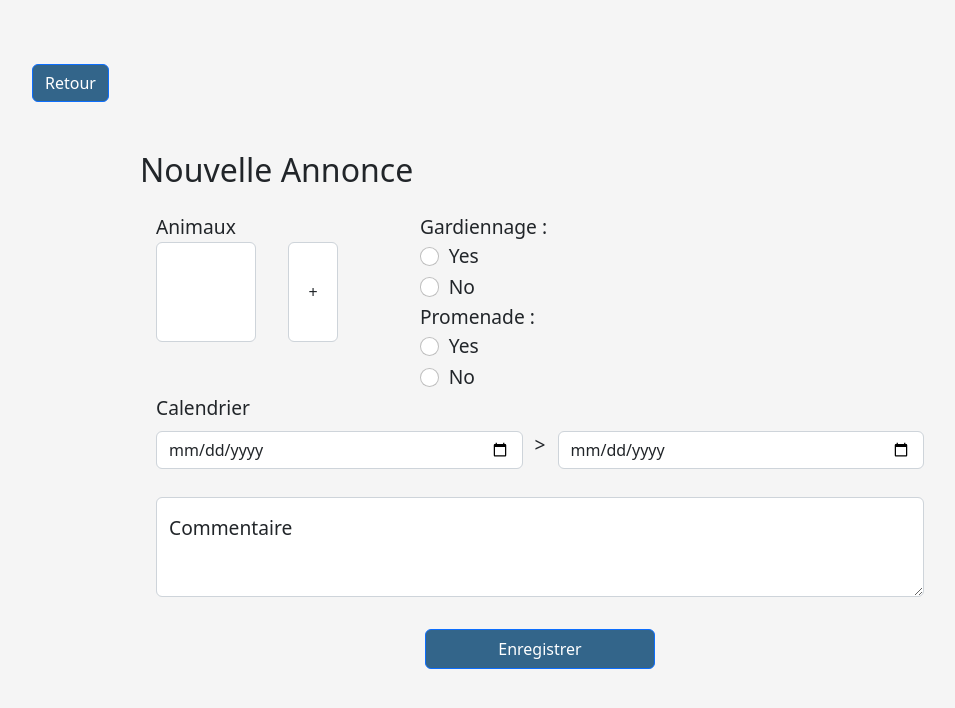
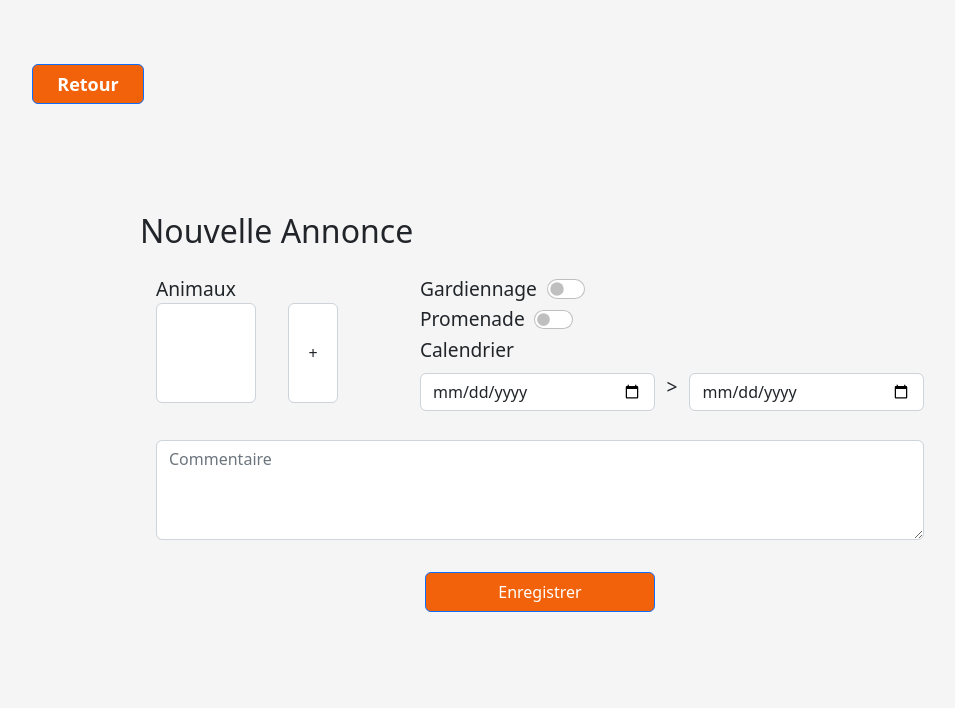
Before and after one commit to TommyRiquet/HappyPets, a React (Create React App) app in the folder Web App Frontend/: page /annonces/new in a window 1280 px wide. Shown: the top 708 px of the page, without its empty margins (128-1083 px from the left). Built offline with nearby package versions, Linux system fonts and the light colour scheme.

Commit message:
Ajout Poids Annonce + Modification Colors

```diff
--- a/Web App Frontend/src/Components/AnimalCard/AnimalCard.css
+++ b/Web App Frontend/src/Components/AnimalCard/AnimalCard.css
@@ -1,4 +1,4 @@
-
+/*Carte annonce*/
 .annonce-card{
     background-color: #1e1e1e;
     border-radius: 10px;
@@ -10,16 +10,20 @@
     transform: scale(1.01);
     box-shadow: #1e1e1e 0 0 7px 0;
   }
+
+/*Taille du nom et de la race*/
   .annonce-card .annonce-name, .annonce-card .annonce-race {
     font-size: 1.2em;
     font-weight: bold;
   }
 
+/*Photo de l'annonce*/
   .annonce-picture{
     width: 80px !important;
     height: 80px !important;
   }
 
+/*Nom du User, localité et date de l'annonce*/
 .annonce-user-firstname, .annonce-localite, .annonce-date{
   float: right;
   color: grey;
@@ -30,7 +34,16 @@
   bottom: 10px;
 }
 
-.multiple-pet-annonce{
-  border: 2px rgb(172, 172, 172) solid;
-  border-radius: 20px;
+/*Poids de l'animal*/
+.annonce-pets-weight{
+  color: grey;
+  font-size: 0.8em;
 }
+
+/*Description de l'annonce*/
+.annonce-info-checkbox{
+  margin-top: 10px;
+  margin-bottom: 10px;
+  color: grey;
+  font-size: 0.8em;
+}
--- a/Web App Frontend/src/Components/AnimalCard/AnimalCard.js
+++ b/Web App Frontend/src/Components/AnimalCard/AnimalCard.js
@@ -5,7 +5,7 @@ import { Card, Row, Col, } from 'react-bootstrap';
 import './AnimalCard.css';
 
 function AnimalCard(props) {
-  const MaxNumberOfPetsPerAnnonce = 2;
+  const MaxNumberOfPetsPerAnnonce = 3;
 
   return (
     <div className="AnimalCard">
@@ -19,11 +19,20 @@ function AnimalCard(props) {
                     :
                     <Row xs={3} md={2} lg={2} xl={2} xxl={2}>
                         <Col xs={4} sm={3} md={2} lg={3} xl={3} xxl={2}>
-                          <img src={props.image[index]} className="annonce-picture" alt="AnimalProfilePicture"/>
+                          <Row>
+                            <Col>
+                              <img src={props.image[index]} className="annonce-picture" alt="AnimalProfilePicture"/>
+                            </Col>
+                          </Row>
+                          <Row>
+                            <Col className='annonce-pets-weight'>
+                              Petit,2kg
+                            </Col>
+                          </Row>
                         </Col>
                         <Col>
                           <Row>
-                            <Col className="g-1">
+                            <Col>
                               <div className='annonce-name'>
                                 <span data-testid="annonce-name">
                                   {
@@ -45,13 +54,15 @@ function AnimalCard(props) {
                               </Col>
                           </Row>
                           <Row>
-                              <Col className="g-2">
-                                <div className='annonce-race' data-testid="annonce-race">
-                                  {
-                                  pet.length===0 ? "":
-                                  pet.Race
-                                  }
-                                </div>
+                              <Col className='annonce-info-checkbox'>
+                                <input type="checkbox" name="chien-checkbox" checked disabled/>
+                                  <label for="chien-checkbox">Chien</label>
+                                  <br/>
+                                <input type="checkbox" name="chat-checkbox" disabled />
+                                  <label for="chat-checkbox">Chat</label>
+                                  <br/>
+                                <input type="checkbox" name="enfant-checkbox" checked disabled />
+                                  <label for="enfant-checkbox">Enfant</label>
                               </Col>
                           </Row>
                       </Col>
--- a/Web App Frontend/src/Components/ReturnButton/ReturnButton.css
+++ b/Web App Frontend/src/Components/ReturnButton/ReturnButton.css
@@ -1,4 +1,20 @@
 .return-button{
     margin: 8vh 0 0 20vh; /* margin-top: 4vh; margin-left: 10vh; */
-    background-color: #33658A !important;
+    width: 14vh;
+    height: 5vh;
+    background-color: #F2620A !important;
+    border: 0 ;
+    border-radius: 5px;
+    font-size: 1.2rem;
+    font-weight: bold;
+    text-align: center;
+    color: #f5f5f5;
+    outline: none;
+    cursor: pointer;
+    font-size: large !important;
+    font-weight: bold !important;
+    transition: 0.2s !important;
 }
+.return-button:hover{
+    transform: scale(1.01);
+}
--- a/Web App Frontend/src/Components/ReturnButton/ReturnButton.js
+++ b/Web App Frontend/src/Components/ReturnButton/ReturnButton.js
@@ -5,7 +5,6 @@ import { Button } from 'react-bootstrap';
 import './ReturnButton.css';
 
 function ReturnButton(props) {
-
   return (
     <div className="ReturnButton">
       <Button variant="primary" href={props.returnLink} className="return-button">
--- a/Web App Frontend/src/Pages/Annonces/Annonces.css
+++ b/Web App Frontend/src/Pages/Annonces/Annonces.css
@@ -9,7 +9,7 @@
   float: right;
   margin-right: 10px;
   padding: 0.6% 30px !important;
-  background-color: #33658A !important;
+  background-color: #F2620A !important;
   border: 0 !important;
   border-radius: 10px !important;
   transition: 0.2s !important;
--- a/Web App Frontend/src/Pages/Annonces/Annonces.js
+++ b/Web App Frontend/src/Pages/Annonces/Annonces.js
@@ -73,7 +73,7 @@ function Annonces() {
                     Object.keys(ListAnnonces).length === 0 ?
                         <h2 className='no-result-message'>Aucun Résultat :/</h2>
                         :
-                        <Row xs={1} sm={1} lg={2}>
+                        <Row xs={1} sm={1} lg={2} >
                             {
                                 ListAnnonces.map((annonce,index) => {
                                     return (
--- a/Web App Frontend/src/Pages/NewAnnonce/NewAnnonce.css
+++ b/Web App Frontend/src/Pages/NewAnnonce/NewAnnonce.css
@@ -27,7 +27,7 @@
     margin: 4vh 35%;
     width: 30%;
     height: 5vh;
-    background-color: #33658A !important;
+    background-color: #F2620A !important;
     border: 1px solid #f5f5f5;
     border-radius: 5px;
     font-size: 1.2rem;
@@ -44,3 +44,7 @@
     width: 50px !important;
     height: 100px;
 }
+
+.form-check-input:checked {
+    background-color: #F2620A !important;
+  }
--- a/Web App Frontend/src/Pages/NewAnnonce/NewAnnonce.js
+++ b/Web App Frontend/src/Pages/NewAnnonce/NewAnnonce.js
@@ -1,5 +1,5 @@
 /*Importing Components */
-import {Container, Button, Row, Col, Form, FloatingLabel} from 'react-bootstrap';
+import {Container, Button, Row, Col, Form} from 'react-bootstrap';
 import ReturnButton from '../../Components/ReturnButton/ReturnButton';
 
 /*Importing Styles*/
@@ -32,19 +32,19 @@ function NewAnnonce() {
                                         <Col>
                                         <Row>
                                             <Col className='radio-col'>
-                                                <label htmlFor='FormControlRadioGardiennage'> Gardiennage : </label>
-                                                <Form.Check type="radio" label="Yes" name="FormControlRadioGardiennage"></Form.Check>
-                                                <Form.Check type="radio" label="No" name="FormControlRadioGardiennage"></Form.Check>
+                                                <Row>
+                                                    <Col>
+                                                        <Form.Switch reverse style={{float:"left"}} id="custom-switch" className="custom-switch" label="Gardiennage" name="FormControlRadioGardiennage"></Form.Switch>
+                                                    </Col>
+                                                </Row>
+                                                <Row>
+                                                    <Col>
+                                                        <Form.Check type="switch" reverse style={{float:"left"}} id="custom-switch" className="custom-switch" label="Promenade" name="FormControlRadioPromenade"></Form.Check>
+                                                    </Col>
+                                                </Row>
+                                            </Col>
 
-                                                <label htmlFor='FormControlRadioGardiennage'> Promenade : </label>
-                                                <Form.Check type="radio" label="Yes" name="FormControlRadioPromenade"></Form.Check>
-                                                <Form.Check type="radio" label="No" name="FormControlRadioPromenade"></Form.Check>
-                                            </Col>
-                                        </Row>
-                                        </Col>
-                                    </Row>
-
-                                        <Form.Group>
+                                            <Form.Group>
                                             <Form.Label htmlFor="FormControlCalendrier">Calendrier</Form.Label>
                                             <Row>
                                                 <Col md>
@@ -57,15 +57,17 @@ function NewAnnonce() {
                                             </Row>
                                         </Form.Group>
 
+                                        </Row>
+                                        </Col>
+                                    </Row>
+
                                         <Form.Group>
                                             <Form.Label htmlFor="FormControlCommentaire"></Form.Label>
-                                            <FloatingLabel controlId="floatingTextarea" label="Commentaire">
                                                 <Form.Control
                                                 as="textarea"
-                                                placeholder="Laissez un commentaire"
+                                                placeholder="Commentaire"
                                                 style={{ height: '100px' }}
                                                 />
-                                            </FloatingLabel>
                                         </Form.Group>
 
                                         <Button className='submit-button' type="submit">Enregistrer</Button>
```
